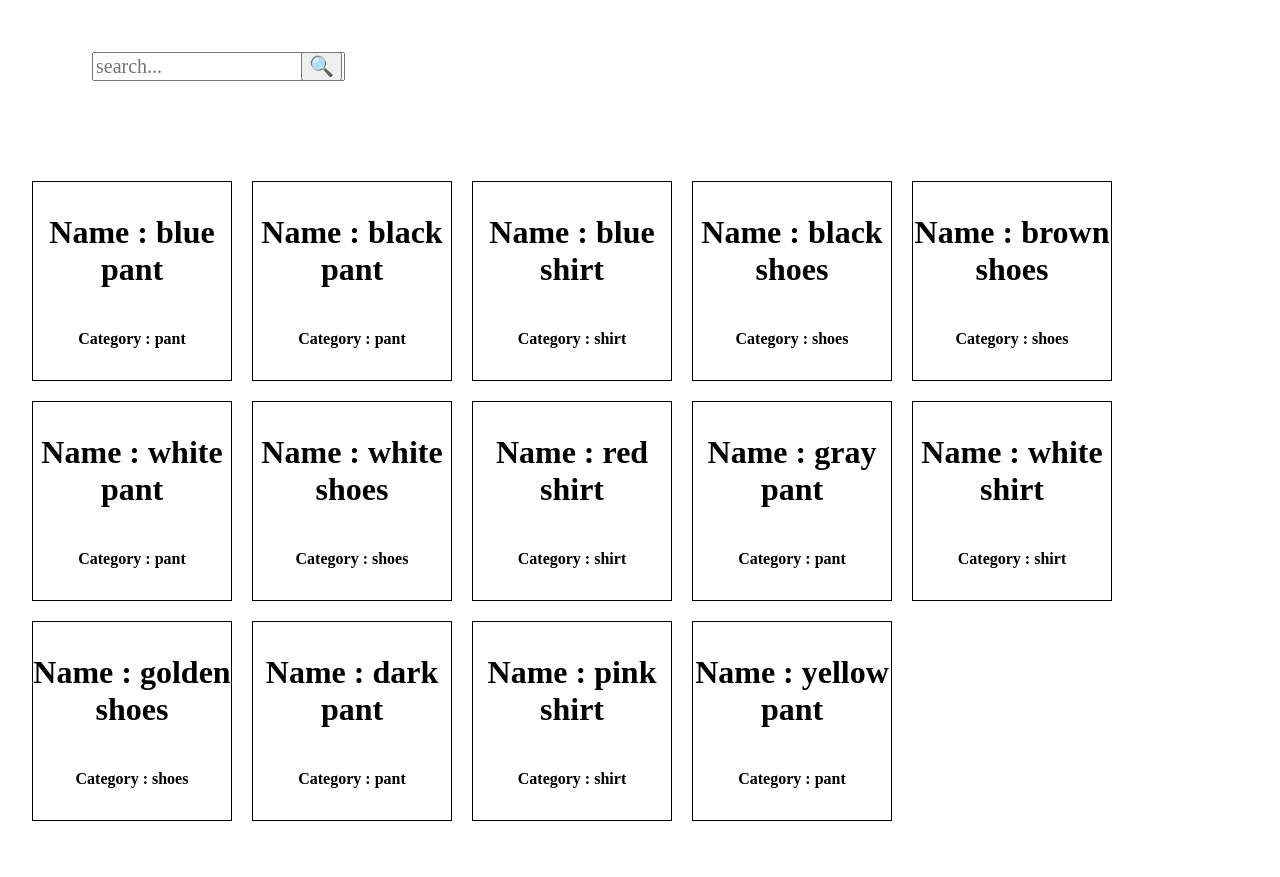
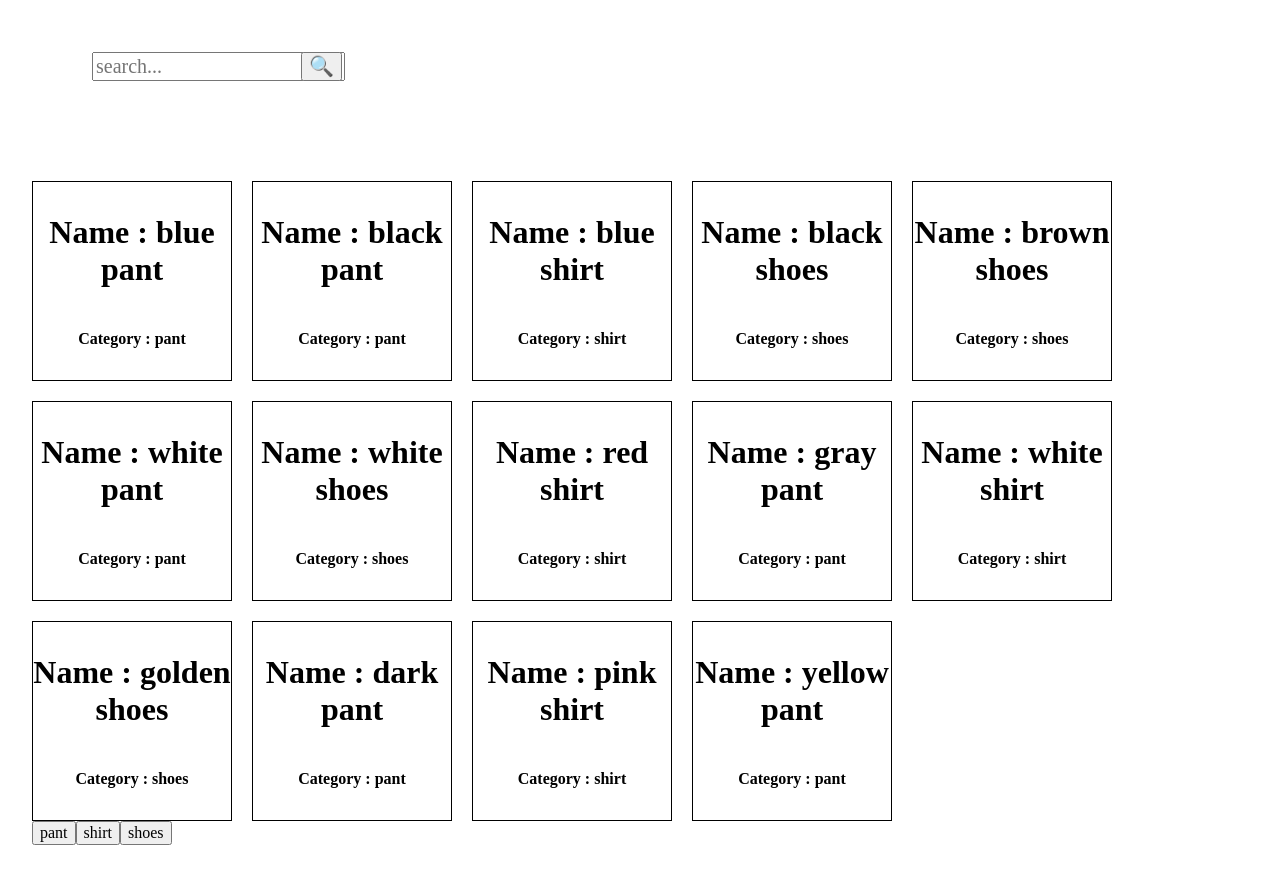
Before and after one commit to mdadnan2023/self-learning-, a React (Create React App) app: page / in a window 1280 px wide. Before the commit the page ends 853 px from the top, so only its background shows below. Built offline with nearby package versions, Linux system fonts and the light colour scheme.

Commit message:
filter button added

```diff
--- a/package.json
+++ b/package.json
@@ -34,6 +34,7 @@
     ]
   },
   "devDependencies": {
-    "@babel/plugin-proposal-private-property-in-object": "^7.21.11"
+    "@babel/plugin-proposal-private-property-in-object": "^7.21.11",
+    "tailwindcss": "^3.4.1"
   }
 }
--- a/public/index.html
+++ b/public/index.html
@@ -9,6 +9,7 @@
       name="description"
       content="Web site created using create-react-app"
     />
+
     <link rel="apple-touch-icon" href="%PUBLIC_URL%/logo192.png" />
     <!--
       manifest.json provides metadata used when your web app is installed on a
--- a/src/App.js
+++ b/src/App.js
@@ -4,11 +4,22 @@ import Search from "./components/Search";
 import initialDetails from "./data/initialDetails";
 import productDetails from "./data/productDetails";
 import Searching from "./components/Searching";
+import Buttons from "./components/Button";
 
 function App() {
+
+  const menuItems = [...new Set(productDetails.map((val) => val.category))];
+  // const filterItem = ((currcat) =>{
+  //   const newItem = productDetails.filter((newval) =>{
+  //     return newval.category === currcat;
+  //   });
+  //   // setItem(newItem);
+  // })
+
   return (
     <div className="tc ma0 pa4 min-vh-100">
       <Searching product={productDetails} />
+      <Buttons menuItems ={menuItems} />
       {/* <Search details={initialDetails} /> */}
     </div>
   );
--- /dev/null
+++ b/src/components/Button.js
@@ -0,0 +1,16 @@
+import React from 'react'
+
+function Button({menuItems}) {
+  return (
+    <div className='flex gap-8'>
+
+      {
+        menuItems.map(val =>(
+            <button>{val}</button>
+        ))
+      }
+    </div>
+  )
+}
+
+export default Button
--- a/src/components/Searching.js
+++ b/src/components/Searching.js
@@ -27,12 +27,6 @@ function Searching({ product }) {
         ></input>
         <button className="search-btn" onClick={handleSearchClick}>🔍</button>
       </div>
-      {/* <div className="filter-btn-sec">
-        <button className="filter-btn" onClick={handleFilter}>Pant</button>
-        <button className="filter-btn" onClick={handleFilter}>Shirt</button>
-        <button className="filter-btn" onClick={handleFilter}>Shoes</button>
-        <button className="filter-btn" onClick={handleReset}>Reset All</button>
-      </div> */}
 
       <div className="c-card-sec">
         {products.map((product) => {
--- /dev/null
+++ b/src/tailwind.css
@@ -0,0 +1,3 @@
+@tailwind base;
+@tailwind components;
+@tailwind utilities;
```
Also changed, not shown: tailwind.config.js (added, +8 -0 lines), 2 other files (tests, documents, lock files or other folders).
